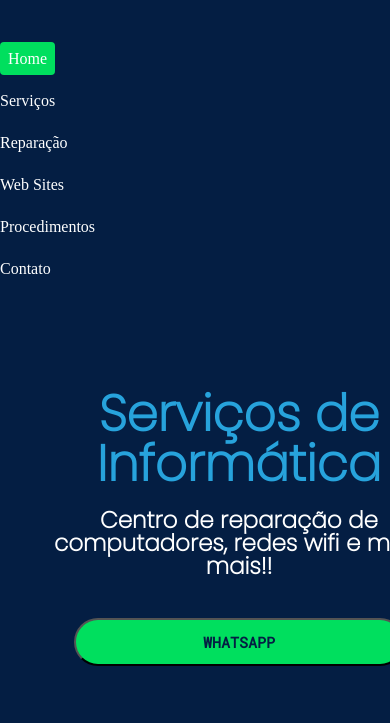
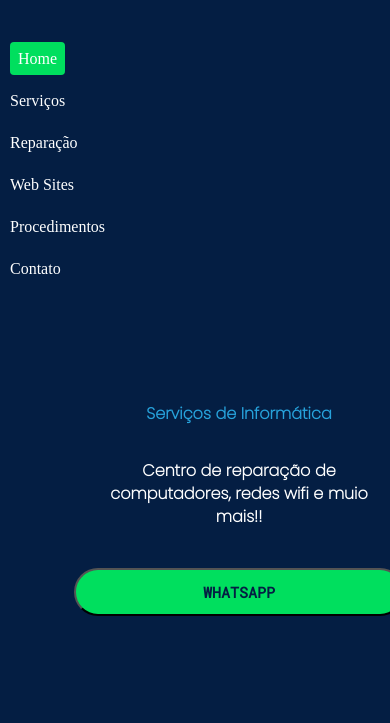
Before and after one commit to raperdigao/Sysgaya, a plain HTML site: page index.html in a window 390 px wide. Shown: the part 93-816 px from the top of the page. Drawn offline with Linux system fonts and the light colour scheme.

Commit message:
Alteração no html e css
Alteração no html e css

```diff
--- a/style.css
+++ b/style.css
@@ -913,6 +913,7 @@ ul {
 
 @media (max-width: 768px) {
 
+
     .containerheader-grid,
     .banner-flex,
     .titulo-serv-flex,
@@ -935,7 +936,16 @@ ul {
     nav.nav-flex ul {
         display: flex;
         flex-direction: column;
-        padding: 0;
+        margin-left: 10px;
+    }
+
+    .artigo-principal h1 {
+        font-size: 16px;
+    }
+
+    .artigo-principal p {
+        font-size: 16px;
+      width: 70%;
     }
 
     nav.nav-flex ul li {
@@ -959,8 +969,10 @@ ul {
 
     }
 
+
     .cards-imagens {
         margin-bottom: 20px;
+
     }
 
     .titulo-serv {
@@ -974,7 +986,7 @@ ul {
     }
 
     .titulo-solucoes h1 {
-        width: 500px;
+        width: 60%;
         text-align: center;
         font-size: 1.5rem;
     }
```
